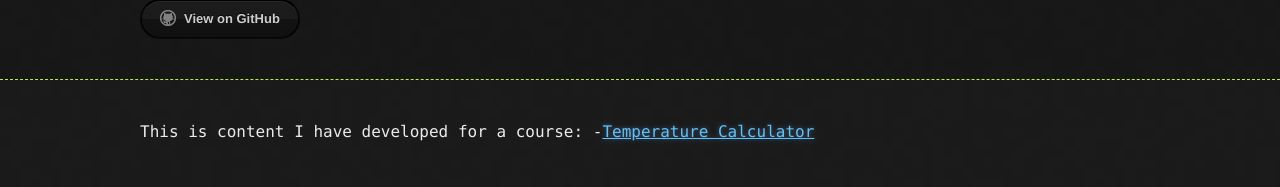
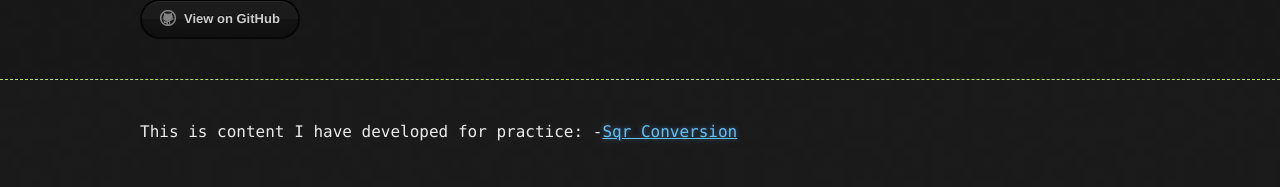
Before and after one commit to englundj/englundj.github.io, a Jekyll site: the page built from index.md, in a window 1280 px wide. Shown: the part 113-300 px from the top of the page. Built offline with Jekyll 4.4.1, drawn with Linux system fonts in a browser that asks for light colours; our own code applies the rules of GitHub Pages for plain Markdown files.

Commit message:
Update index.md

```diff
--- a/index.md
+++ b/index.md
@@ -3,5 +3,5 @@ title: New Title
 description: The titles and descriptions can be changed.
 ---
 
-This is content I have developed for a course:
--[Temperature Calculator](/MiscFiles/index.md)
+This is content I have developed for practice:
+-[Sqr Conversion](/MiscFiles/index.md)
```
